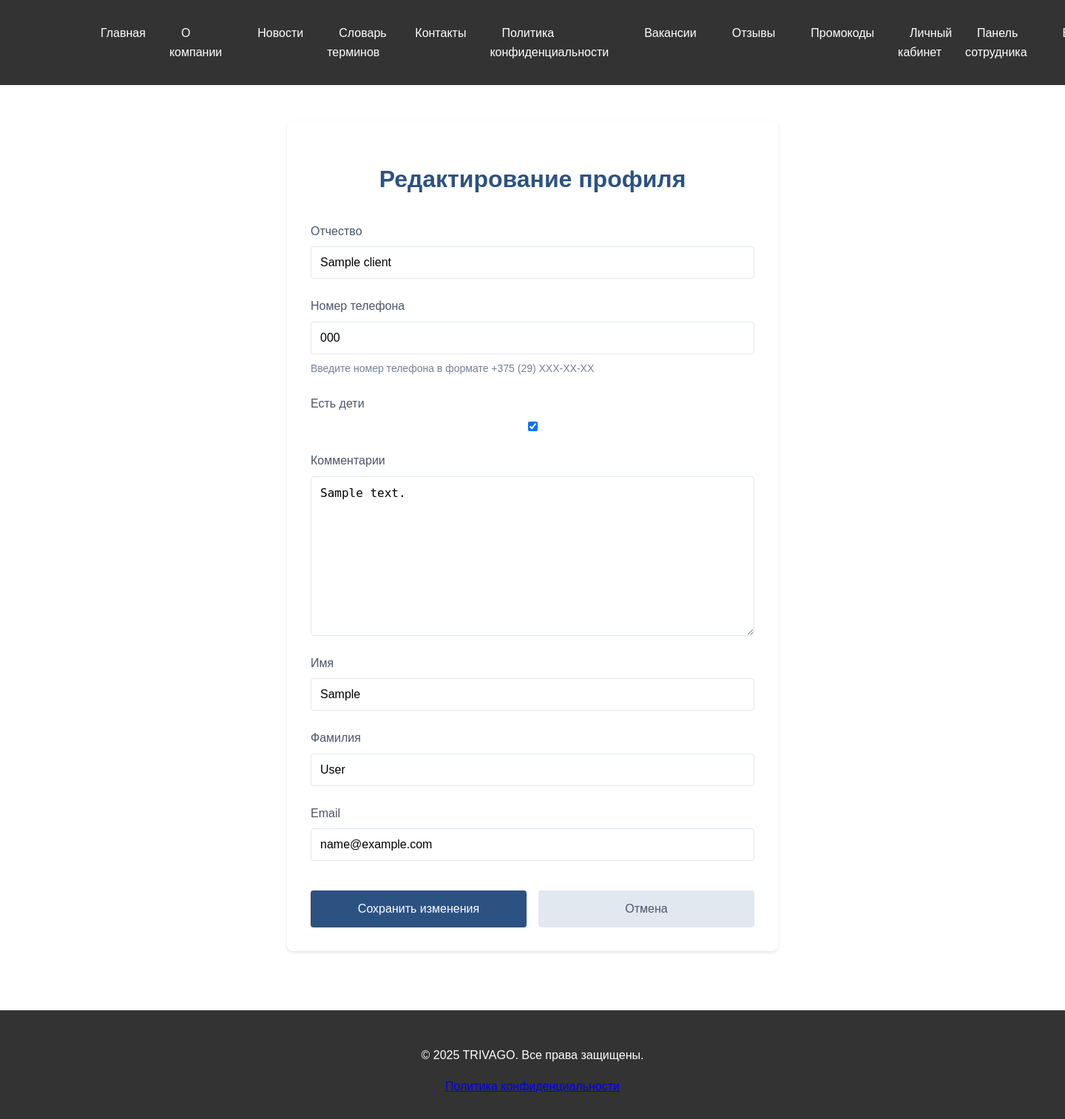
After one commit to TbHund/MyIGI, a Django app: page /profile/edit/ in a window 1440 px wide; the page is wider, and only the part inside the window is pictured. The commit adds this page. Shown: that part at 74% size. Run offline with Django 5.2, Linux system fonts and the light colour scheme; a user stored in the database is signed in; tables that the repository leaves empty hold one stand-in row (values such as "Sample post"); a database or web service that is not in the repository returns one stand-in record (values such as "Sample title"); data that the repository does not hold is empty.

Commit message:
редактирование профиля, отмена брони

```diff
--- a/IGI/LR5/Hotel/main/forms.py
+++ b/IGI/LR5/Hotel/main/forms.py
@@ -179,3 +179,75 @@ class BookingForm(forms.ModelForm):
                 raise ValidationError({'promo_code': 'Недействительный промокод'})
 
         return cleaned_data
+
+class ReviewForm(forms.ModelForm):
+    rating = forms.IntegerField(
+        min_value=1,
+        max_value=5,
+        widget=forms.NumberInput(attrs={
+            'class': 'form-control',
+            'placeholder': 'Оценка от 1 до 5'
+        }),
+        label='Оценка'
+    )
+    text = forms.CharField(
+        widget=forms.Textarea(attrs={
+            'class': 'form-control',
+            'placeholder': 'Поделитесь своими впечатлениями',
+            'rows': 4
+        }),
+        label='Текст отзыва'
+    )
+
+    class Meta:
+        model = Review
+        fields = ['rating', 'text']
+
+class ProfileEditForm(forms.ModelForm):
+    first_name = forms.CharField(max_length=30, required=True, label='Имя')
+    last_name = forms.CharField(max_length=30, required=True, label='Фамилия')
+    email = forms.EmailField(required=True, label='Email')
+    middle_name = forms.CharField(max_length=30, required=False, label='Отчество')
+    phone_number = forms.CharField(
+        max_length=20,
+        required=True,
+        label='Номер телефона',
+        help_text='Введите номер телефона в формате +375 (29) XXX-XX-XX',
+        validators=[validate_phone_number]
+    )
+    has_child = forms.BooleanField(
+        required=False,
+        label='Есть дети',
+        initial=False
+    )
+    comments = forms.CharField(
+        widget=forms.Textarea,
+        required=False,
+        label='Комментарии'
+    )
+
+    class Meta:
+        model = Client
+        fields = ['middle_name', 'phone_number', 'has_child', 'comments']
+
+    def __init__(self, *args, **kwargs):
+        super().__init__(*args, **kwargs)
+        if self.instance and self.instance.user:
+            self.fields['first_name'].initial = self.instance.user.first_name
+            self.fields['last_name'].initial = self.instance.user.last_name
+            self.fields['email'].initial = self.instance.user.email
+
+    def save(self, commit=True):
+        client = super().save(commit=False)
+
+        # Обновляем данные пользователя
+        user = client.user
+        user.first_name = self.cleaned_data['first_name']
+        user.last_name = self.cleaned_data['last_name']
+        user.email = self.cleaned_data['email']
+
+        if commit:
+            user.save()
+            client.save()
+
+        return client
--- a/IGI/LR5/Hotel/main/urls.py
+++ b/IGI/LR5/Hotel/main/urls.py
@@ -43,4 +43,7 @@ urlpatterns = [
     path('staff/analytics/', views.staff_analytics, name='staff_analytics'),
     path('staff/booking/<int:booking_id>/', views.staff_booking_detail, name='staff_booking_detail'),
     path('staff/client/<int:client_id>/', views.staff_client_detail, name='staff_client_detail'),
+
+    path('profile/edit/', views.edit_profile, name='edit_profile'),
+    path('booking/<int:booking_id>/cancel/', views.cancel_booking, name='cancel_booking'),
 ]
--- a/IGI/LR5/Hotel/main/views.py
+++ b/IGI/LR5/Hotel/main/views.py
@@ -13,7 +13,7 @@ from .models import (
     Promotion, CompanyInfo, Room, RoomCategory, Booking, Client
 )
 from .api_utils import get_random_dog, get_random_cat_fact
-from .forms import UserRegistrationForm, LoginForm, BookingForm
+from .forms import UserRegistrationForm, LoginForm, BookingForm, ReviewForm, ProfileEditForm
 from django.core.exceptions import PermissionDenied
 from django.db.models.functions import ExtractYear, Now
 from statistics import median
@@ -157,29 +157,45 @@ def reviews(request):
     }
     return render(request, 'main/reviews.html', context)
 
-@login_required
 def add_review(request):
+    if not request.user.is_authenticated:
+        messages.info(request, 'Для добавления отзыва необходимо зарегистрироваться')
+        return redirect('register')
+
     if request.method == 'POST':
-        rating = request.POST.get('rating')
-        text = request.POST.get('text')
-        if rating and text:
-            Review.objects.create(
-                client=request.user.client,
-                rating=rating,
-                text=text
-            )
+        form = ReviewForm(request.POST)
+        if form.is_valid():
+            review = form.save(commit=False)
+            review.client = request.user.client
+            review.save()
             messages.success(request, 'Спасибо за ваш отзыв!')
             return redirect('reviews')
-    return render(request, 'main/add_review.html', get_common_context())
+    else:
+        form = ReviewForm()
+
+    context = {
+        'form': form,
+        **get_common_context()
+    }
+    return render(request, 'main/add_review.html', context)
 
 def promotions(request):
+    # Get active promotions
     active_promotions = Promotion.objects.filter(
         is_active=True,
         valid_from__lte=timezone.now(),
         valid_until__gte=timezone.now()
     ).order_by('valid_until')
+
+    # Get expired promotions
+    expired_promotions = Promotion.objects.filter(
+        Q(valid_until__lt=timezone.now()) |  # Expired by date
+        Q(is_active=False)  # Or manually deactivated
+    ).order_by('-valid_until')  # Most recently expired first
+
     context = {
-        'promotions': active_promotions,
+        'active_promotions': active_promotions,
+        'expired_promotions': expired_promotions,
         **get_common_context()
     }
     return render(request, 'main/promotions.html', context)
@@ -641,3 +657,40 @@ def staff_analytics(request):
         **get_common_context()
     }
     return render(request, 'main/staff/analytics.html', context)
+
+@login_required
+def edit_profile(request):
+    if request.method == 'POST':
+        form = ProfileEditForm(request.POST, instance=request.user.client)
+        if form.is_valid():
+            form.save()
+            messages.success(request, 'Профиль успешно обновлен!')
+            return redirect('profile')
+    else:
+        form = ProfileEditForm(instance=request.user.client)
+
+    context = {
+        'form': form,
+        **get_common_context()
+    }
+    return render(request, 'main/edit_profile.html', context)
+
+@login_required
+def cancel_booking(request, booking_id):
+    booking = get_object_or_404(Booking, id=booking_id, client=request.user.client)
+
+    # Проверяем, можно ли отменить бронирование
+    if booking.status != 'active':
+        messages.error(request, 'Можно отменить только активные бронирования')
+        return redirect('profile')
+
+    # Проверяем, не слишком ли поздно для отмены (например, за 24 часа до заезда)
+    if booking.check_in_date <= timezone.now().date() + timedelta(days=1):
+        messages.error(request, 'Бронирование можно отменить не позднее чем за 24 часа до заезда')
+        return redirect('profile')
+
+    booking.status = 'cancelled'
+    booking.save()
+
+    messages.success(request, 'Бронирование успешно отменено')
+    return redirect('profile')
--- a/IGI/LR5/Hotel/templates/base.html
+++ b/IGI/LR5/Hotel/templates/base.html
@@ -6,7 +6,6 @@
     <meta name="viewport" content="width=device-width, initial-scale=1.0">
     <title>{% block title %}Отель{% endblock %}</title>
     <style>
-        /* Базовые стили без использования Bootstrap */
         body {
             margin: 0;
             padding: 0;
--- /dev/null
+++ b/IGI/LR5/Hotel/templates/main/edit_profile.html
@@ -0,0 +1,142 @@
+{% extends 'base.html' %}
+
+{% block title %}Редактирование профиля - Отель{% endblock %}
+
+{% block content %}
+<div class="edit-profile-page">
+    <h1>Редактирование профиля</h1>
+
+    <form method="post" class="edit-form">
+        {% csrf_token %}
+
+        {% for field in form %}
+        <div class="form-group">
+            <label for="{{ field.id_for_label }}">{{ field.label }}</label>
+            {{ field }}
+            {% if field.help_text %}
+            <div class="help-text">{{ field.help_text }}</div>
+            {% endif %}
+            {% if field.errors %}
+            <div class="error-message">
+                {% for error in field.errors %}
+                <p>{{ error }}</p>
+                {% endfor %}
+            </div>
+            {% endif %}
+        </div>
+        {% endfor %}
+
+        <div class="form-actions">
+            <button type="submit" class="save-button">Сохранить изменения</button>
+            <a href="{% url 'profile' %}" class="cancel-button">Отмена</a>
+        </div>
+    </form>
+</div>
+
+<style>
+    .edit-profile-page {
+        max-width: 600px;
+        margin: 2rem auto;
+        padding: 2rem;
+        background: white;
+        border-radius: 8px;
+        box-shadow: 0 2px 4px rgba(0,0,0,0.1);
+    }
+
+    .edit-profile-page h1 {
+        color: #2c5282;
+        text-align: center;
+        margin-bottom: 2rem;
+    }
+
+    .edit-form {
+        display: flex;
+        flex-direction: column;
+        gap: 1.5rem;
+    }
+
+    .form-group {
+        display: flex;
+        flex-direction: column;
+        gap: 0.5rem;
+    }
+
+    .form-group label {
+        color: #4a5568;
+        font-weight: 500;
+    }
+
+    .form-group input,
+    .form-group textarea {
+        padding: 0.75rem;
+        border: 1px solid #e2e8f0;
+        border-radius: 4px;
+        font-size: 1rem;
+    }
+
+    .form-group input:focus,
+    .form-group textarea:focus {
+        outline: none;
+        border-color: #4299e1;
+        box-shadow: 0 0 0 3px rgba(66, 153, 225, 0.1);
+    }
+
+    .help-text {
+        font-size: 0.875rem;
+        color: #718096;
+    }
+
+    .error-message {
+        color: #e53e3e;
+        font-size: 0.875rem;
+    }
+
+    .form-actions {
+        display: flex;
+        gap: 1rem;
+        margin-top: 1rem;
+    }
+
+    .save-button {
+        flex: 1;
+        background: #2c5282;
+        color: white;
+        border: none;
+        padding: 0.75rem;
+        border-radius: 4px;
+        font-size: 1rem;
+        cursor: pointer;
+        transition: background-color 0.2s;
+    }
+
+    .save-button:hover {
+        background: #2a4365;
+    }
+
+    .cancel-button {
+        flex: 1;
+        background: #e2e8f0;
+        color: #4a5568;
+        text-align: center;
+        padding: 0.75rem;
+        border-radius: 4px;
+        text-decoration: none;
+        transition: background-color 0.2s;
+    }
+
+    .cancel-button:hover {
+        background: #cbd5e0;
+    }
+
+    @media (max-width: 640px) {
+        .edit-profile-page {
+            margin: 1rem;
+            padding: 1rem;
+        }
+
+        .form-actions {
+            flex-direction: column;
+        }
+    }
+</style>
+{% endblock %}
--- a/IGI/LR5/Hotel/templates/main/reviews.html
+++ b/IGI/LR5/Hotel/templates/main/reviews.html
@@ -6,11 +6,9 @@
 <div class="reviews-page">
     <h1>Отзывы наших гостей</h1>
 
-    {% if user.is_authenticated %}
     <div class="add-review-button">
         <a href="{% url 'add_review' %}" class="button">Оставить отзыв</a>
     </div>
-    {% endif %}
 
     <div class="reviews-list">
         {% if reviews %}
```
Also changed, not shown: IGI/LR5/Hotel/templates/main/add_review.html (added, +138 -0 lines), IGI/LR5/Hotel/templates/main/profile.html (+67 -1 lines), IGI/LR5/Hotel/templates/main/promotions.html (+78 -4 lines).
